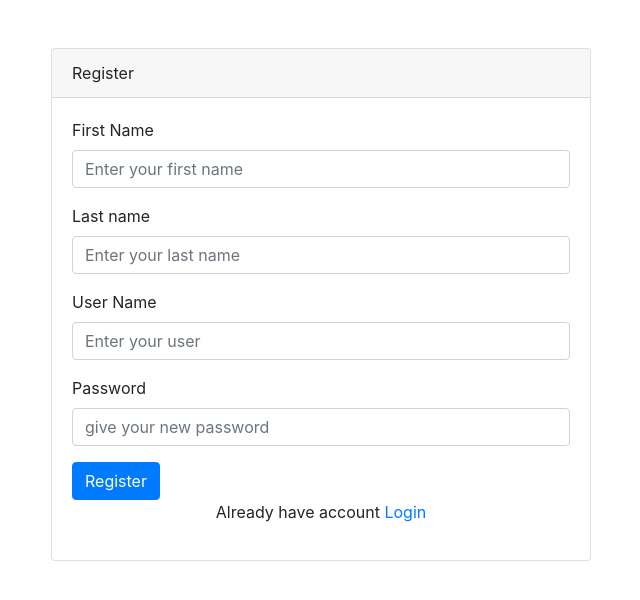
After one commit to Rod512/CRUD_Django, a Django app: page /register in a window 1280 px wide. The commit adds this page. Shown: the top 600 px of the page, without its empty margins (319-959 px from the left). Run offline with Django 4.2, Linux system fonts and the light colour scheme; some libraries are stand-ins or nearby versions.

Commit message:
feat: register page

```diff
--- a/food/models.py
+++ b/food/models.py
@@ -1,6 +1,9 @@
 from django.db import models
+from django.contrib.auth.models import User
+
 
 class Recipe(models.Model):
+    user = models.ForeignKey(User, on_delete=models.SET_NULL,null = True,blank= True)
     recipe_name = models.CharField(max_length=100)
     recipe_description = models.TextField()
     recipe_image = models.ImageField(upload_to="recipe")
--- a/food/templates/recipes.html
+++ b/food/templates/recipes.html
@@ -4,8 +4,9 @@
     <meta charset="UTF-8">
     <meta name="viewport" content="width=device-width, initial-scale=1, shrink-to-fit=no">
     <link rel="stylesheet" href="https://stackpath.bootstrapcdn.com/bootstrap/4.3.1/css/bootstrap.min.css">
-    <title>Food Recipe</title>
+    <title>{{page}}</title>
 </head>
+
 <body>
 
     <div class="container mt-5">
@@ -71,13 +72,10 @@
                 {% endfor %}
             </tbody>
         </table>
-
-
     </div>
 
     <script src="https://code.jquery.com/jquery-3.3.1.slim.min.js"></script>
     <script src="https://cdnjs.cloudflare.com/ajax/libs/popper.js/1.14.7/umd/popper.min.js"></script>
     <script src="https://stackpath.bootstrapcdn.com/bootstrap/4.3.1/js/bootstrap.min.js"></script>
-
 </body>
 </html>
--- /dev/null
+++ b/food/templates/register.html
@@ -0,0 +1,64 @@
+<!DOCTYPE html>
+<html lang="en">
+<head>
+  <meta charset="UTF-8">
+  <meta name="viewport" content="width=device-width, initial-scale=1.0">
+  <link rel="stylesheet" href="https://stackpath.bootstrapcdn.com/bootstrap/4.3.1/css/bootstrap.min.css">
+  <title>Registration Form</title>
+</head>
+<body>
+
+<div class="container mt-5">
+  <div class="row justify-content-center">
+    <div class="col-md-6">
+      <div class="card">
+        <div class="card-header">
+          Register
+        </div>
+        <div class="card-body">
+          <form method="post">
+            {% csrf_token %}
+
+            {% if messages %}
+              <div class="alert alert-danger" role="alert">
+                {% for message in messages %}
+                  {{message}}
+                {% endfor %}
+              </div>
+            {% endif %}
+
+            <div class="mb-3">
+              <label for="name" class="form-label">First Name</label>
+              <input type="text" class="form-control" id="name" name="first_name" placeholder="Enter your first name" required>
+            </div>
+
+            <div class="mb-3">
+              <label for="password" class="form-label">Last name</label>
+              <input type="text" class="form-control" name="last_name" placeholder="Enter your last name" required>
+            </div>
+
+            <div class="mb-3">
+              <label for="email" class="form-label">User Name</label>
+              <input type="text" class="form-control" name="username" placeholder="Enter your user" required>
+            </div>
+
+            <div class="mb-3">
+              <label for="confirmPassword" class="form-label">Password</label>
+              <input type="password" class="form-control" name="password" placeholder="give your new password" required>
+            </div>
+            <button type="submit" class="btn btn-primary">Register</button>
+          </form>
+          <div class="text-center">
+            <p>Already have account <a href="/login">Login</a></p>
+          </div>
+        </div>
+      </div>
+    </div>
+  </div>
+</div>
+
+    <script src="https://code.jquery.com/jquery-3.3.1.slim.min.js"></script>
+    <script src="https://cdnjs.cloudflare.com/ajax/libs/popper.js/1.14.7/umd/popper.min.js"></script>
+    <script src="https://stackpath.bootstrapcdn.com/bootstrap/4.3.1/js/bootstrap.min.js"></script>
+</body>
+</html>
--- a/food/templates/update_recipes.html
+++ b/food/templates/update_recipes.html
@@ -4,8 +4,9 @@
     <meta charset="UTF-8">
     <meta name="viewport" content="width=device-width, initial-scale=1, shrink-to-fit=no">
     <link rel="stylesheet" href="https://stackpath.bootstrapcdn.com/bootstrap/4.3.1/css/bootstrap.min.css">
-    <title>Food Recipe</title>
+    <title>{{page}}</title>
 </head>
+
 <body>
 
     <div class="container mt-5">
@@ -34,10 +35,8 @@
         </form>
 
     </div>
-
     <script src="https://code.jquery.com/jquery-3.3.1.slim.min.js"></script>
     <script src="https://cdnjs.cloudflare.com/ajax/libs/popper.js/1.14.7/umd/popper.min.js"></script>
     <script src="https://stackpath.bootstrapcdn.com/bootstrap/4.3.1/js/bootstrap.min.js"></script>
-
 </body>
 </html>
--- a/food/views.py
+++ b/food/views.py
@@ -1,5 +1,7 @@
 from django.shortcuts import render,redirect
 from .models import *
+from django.contrib.auth.models import User
+from django.contrib import messages
 
 def food_recipes(request):
     if request.method == 'POST':
@@ -53,3 +55,34 @@ def delete_recipes(request, id):
     quary_set = Recipe.objects.get(id = id)
     quary_set.delete()
     return redirect('/')
+
+def login_page(request):
+    return render(request, 'login.html')
+
+def register_page(request):
+    if request.method == "POST":
+        first_name = request.POST.get("first_name")
+        last_name = request.POST.get("last_name")
+        username = request.POST.get("username")
+        password = request.POST.get("password")
+
+        user = User.objects.filter(username = username)
+        if user.exists():
+            messages.info(request, "username already taken")
+            return redirect('/register')
+
+        user = User.objects.create(
+            first_name = first_name,
+            last_name = last_name,
+            username = username
+        )
+        user.set_password(password)
+        user.save()
+        messages.info(request, "account created succesfully")
+        return redirect('/register')
+
+
+
+
+
+    return render(request, 'register.html')
--- a/recipes/urls.py
+++ b/recipes/urls.py
@@ -12,7 +12,9 @@ urlpatterns = [
     path('admin/', admin.site.urls),
     path('' , food_recipes, name="recipes"),
     path('delete_recipes/<id>/', delete_recipes, name='delete_recipes'),
-    path('update_recipes/<id>/', update_recipes, name='update_recipes')
+    path('update_recipes/<id>/', update_recipes, name='update_recipes'),
+    path('login', login_page, name= 'login'),
+    path('register', register_page, name= 'register')
 ]
 
 if settings.DEBUG:
```
Also changed, not shown: food/templates/login.html (added, +44 -0 lines), db.sqlite3, food/migrations/0002_recipe_user.py (added), public,static/recipe/Chicken-Fried-Rice-Recipe-12-scaled_vxnIAR0.webp (added). Lines whose indentation alone changed are shown as unchanged.
